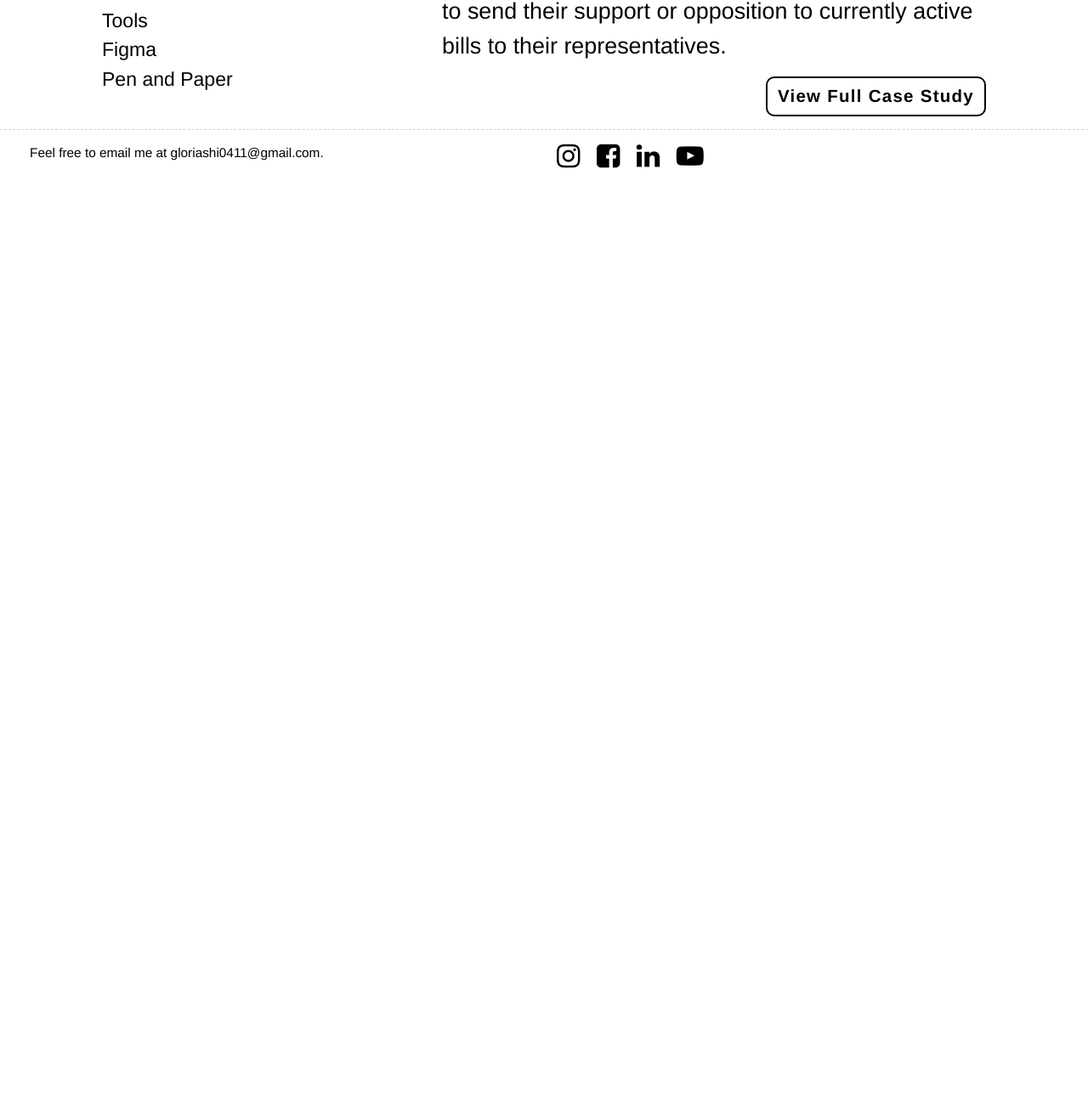
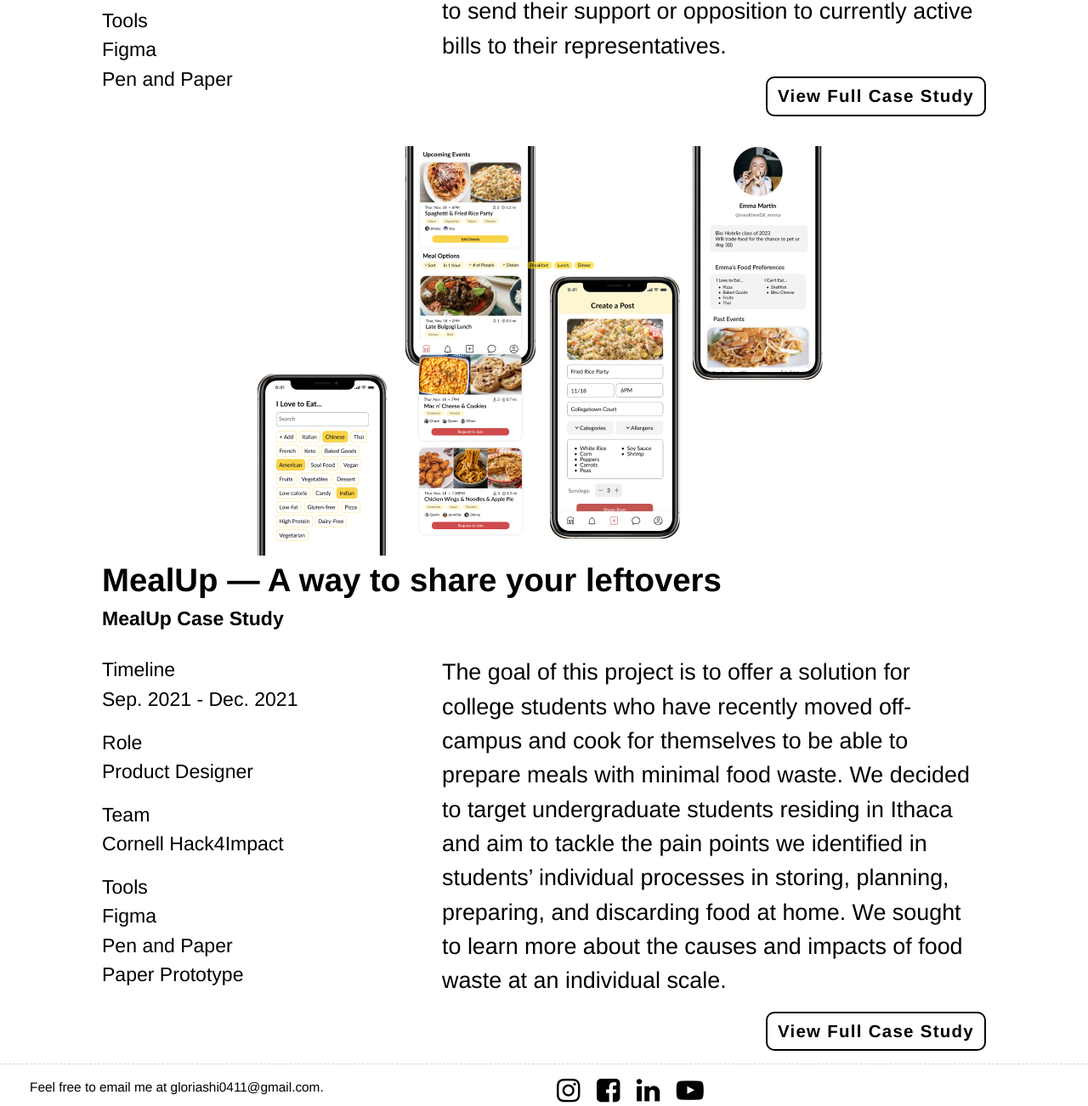
Before and after one commit to gloria-shi/gloria-shi.github.io, a plain HTML site: page ux.html in a window 1280 px wide. Shown: the part 2798-4100 px from the top of the page at 85% size. Before the commit the page ends 3000 px from the top, so only its background shows below. Drawn offline with nearby package versions, Linux system fonts and the light colour scheme.

Commit message:
Add files via upload

```diff
--- a/ux.html
+++ b/ux.html
@@ -108,6 +108,34 @@
           <div>Pen and Paper</div>
         </div>
       </div>
+      <div class="container-fluid">
+          <img src="img/ux/Mealup.png" alt="MealUp Case Study">
+        <div id="title">MealUp — A way to share your leftovers</div>
+        <div id="subtitle">MealUp Case Study</div>
+        <div id="summary">
+          <p>The goal of this project is to offer a solution for college students who
+            have recently moved off-campus and cook for themselves to be able to
+            prepare meals with minimal food waste. We decided to target undergraduate
+            students residing in Ithaca and aim to tackle the pain points we identified
+            in students’ individual processes in storing, planning, preparing, and
+            discarding food at home. We sought to learn more about the causes and
+            impacts of food waste at an individual scale. </p>
+          <a href="https://gloria-shi.medium.com/mealup-a-way-to-share-your-leftovers-819b8c687246">
+            <button type="button" name="button" class="btn btn-outline-dark">View Full Case Study</button></a>
+         </div>
+        <div id="bullets">
+          <div class="regular">Timeline</div>
+          <p>Sep. 2021 - Dec. 2021</p>
+          <div class="regular">Role</div>
+          <p>Product Designer</p>
+          <div class="regular">Team</div>
+          <p><a href="https://cornellh4i.netlify.app/"> Cornell Hack4Impact</a></p>
+          <div class="regular">Tools</div>
+          <div>Figma</div>
+          <div>Pen and Paper</div>
+          <div>Paper Prototype</div>
+        </div>
+      </div>
     </section>
     <!--JS script-->
     <script type="text/javascript" src="js/main.js">
```
Also changed, not shown: img/ux/Mealup.png (added).
